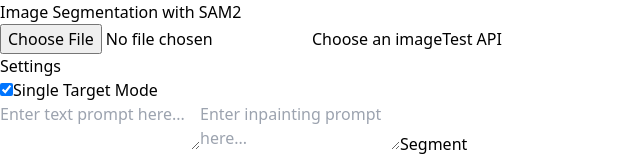
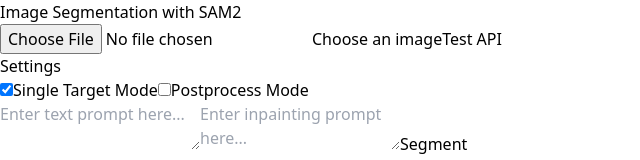
Before and after one commit to Duy1230/Text2Image-Impainting, a React (Vite) app in the folder sam2-demo/: page / in a window 1280 px wide. Shown: the top 160 px of the page, without its empty margins (0-640 px from the left). Built offline with nearby package versions, Linux system fonts and the light colour scheme.

Commit message:
Added Postprocess option

```diff
--- a/sam2-demo/config.js
+++ b/sam2-demo/config.js
@@ -1,5 +1,5 @@
 const config = {
-    apiBaseUrl: 'https://a6c4-34-41-161-129.ngrok-free.app'
+    apiBaseUrl: 'https://75ca-104-198-43-165.ngrok-free.app'
   };
 
   export default config;
--- a/sam2-demo/src/pages/MainPage.jsx
+++ b/sam2-demo/src/pages/MainPage.jsx
@@ -7,6 +7,7 @@
   const [coordinates, setCoordinates] = useState(null)
   const [apiResponse, setApiResponse] = useState(null)
   const [singleTargetMode, setSingleTargetMode] = useState(true)
+  const [postprocessMode, setPostprocessMode] = useState(false)
   const imageMaskRef = useRef(null)
   const imageInpaintingRef = useRef(null)
   const segmentPrompt = useRef(null)
@@ -90,7 +91,8 @@
         // Inpainting
         const inpaintingResponse = await axiosInstance.post('/diffusion/inpainting', {
           prompt: inpaintingPrompt.current.value,
-          mask: masksResponse.data
+          mask: masksResponse.data,
+          postprocess_mode: postprocessMode
         }, { responseType: 'blob' })
 
         // Create a URL from the Blob
@@ -182,6 +184,16 @@
               <label htmlFor="singleTargetMode" className="ml-2 text-sm text-gray-700">
                 Single Target Mode
               </label>
+              <input
+                type="checkbox"
+                id="postprocessMode"
+                checked={postprocessMode}
+                onChange={() => setPostprocessMode(!postprocessMode)}
+                className="ml-2 text-sm text-gray-700"
+              />
+              <label htmlFor="postprocessMode" className="ml-2 text-sm text-gray-700">
+                Postprocess Mode
+              </label>
             </div>
           </div>
           <textarea
```
Also changed, not shown: 1 other file (tests, documents, lock files or other folders).
